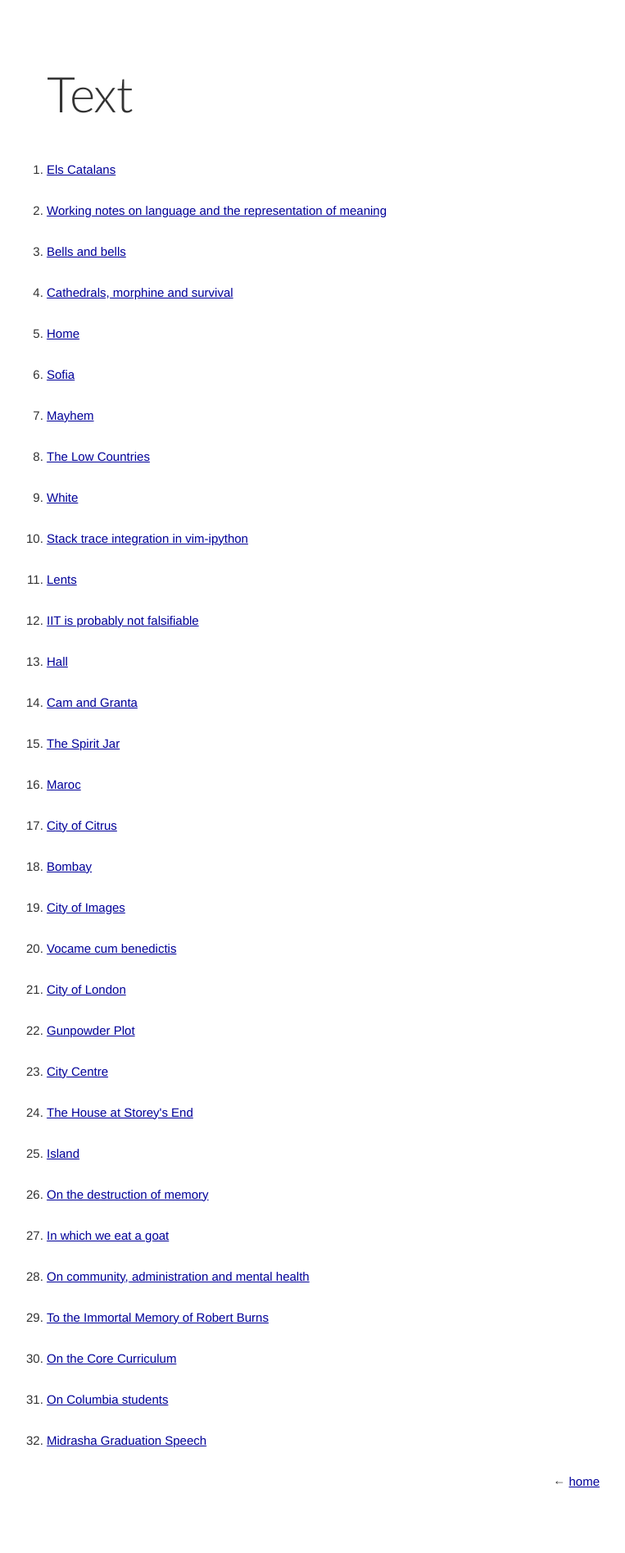
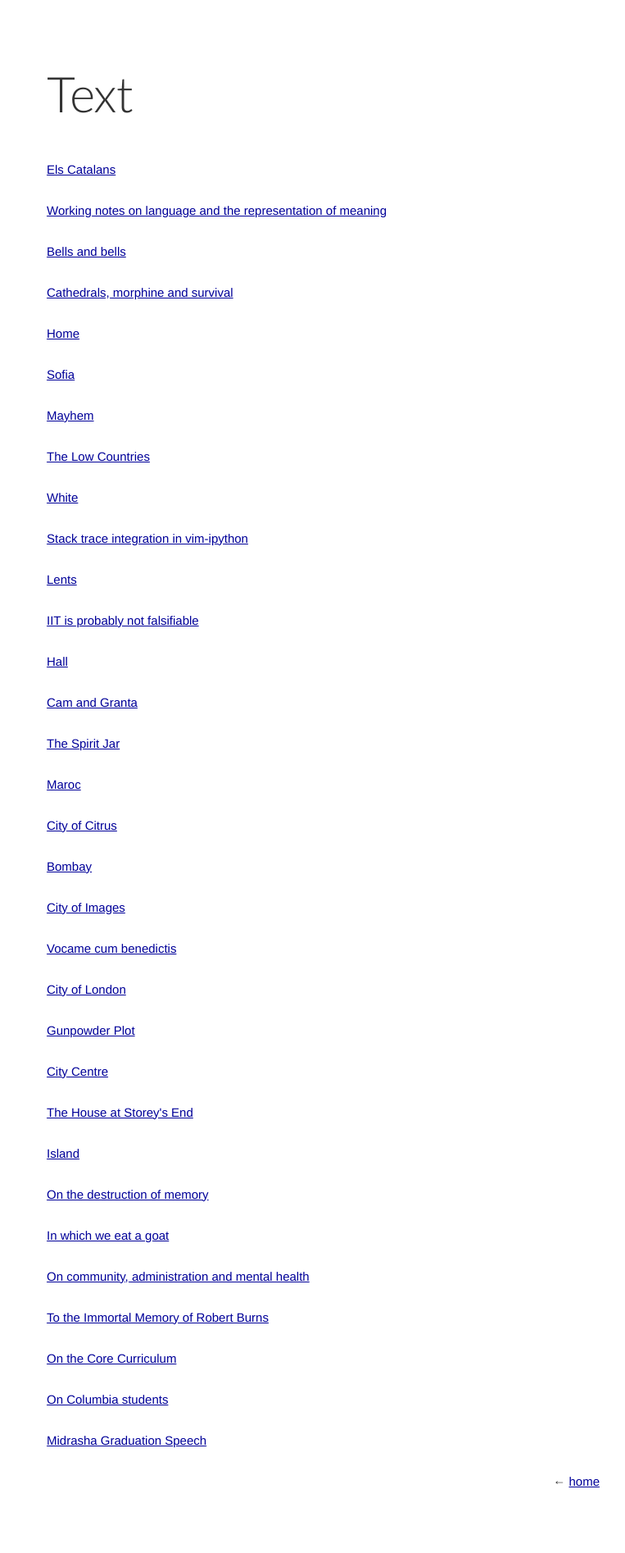
Before and after one commit to jacobandreas/writing, a Jekyll site: the page built from index.html, in a window 1280 px wide. Shown: the whole page at 82% size, without its empty margins (18-781 px from the left). Built offline with Jekyll 4.4.1, drawn with Linux system fonts in a browser that asks for light colours; nearby versions of some CDN libraries.

Commit message:
nobullet

```diff
--- a/index.html
+++ b/index.html
@@ -5,12 +5,12 @@ exclude: [reading, food]
 ---
 
 <article class='column'>
-  <ol class='nobullet'>
+  <ul class='nobullet'>
     {% for post in site.posts %}
       {% if post.categories[0] == 'reading' or post.categories[0] == 'food' %}
       {% else %}
         <li><a href='{{ site.baseurl }}{{ post.url }}'>{{ post.title }}</a></li>
       {% endif %}
     {% endfor %}
-  </ol>
+  </ul>
 </article>
```
